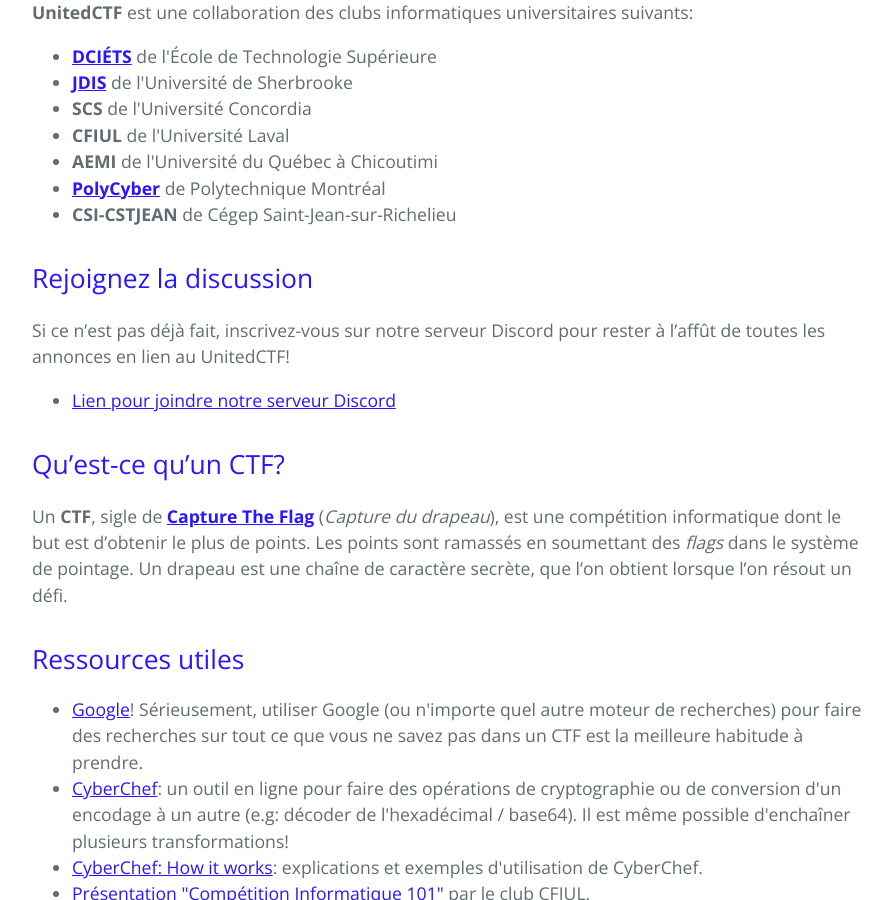
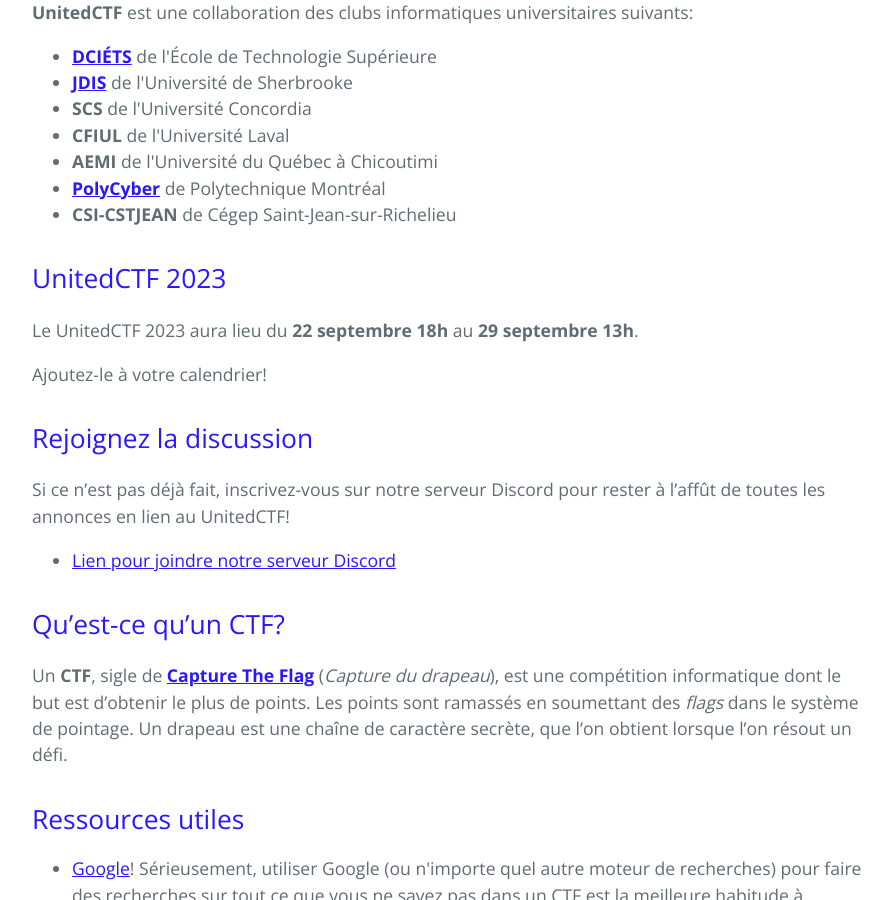
Before and after one commit to UnitedCTF/unitedctf.github.io, a Jekyll site: the page built from index.md, in a window 1280 px wide and 900 px high, scrolled down 686 px. Shown: the whole window, without its empty margins (192-1084 px from the left). Built offline with Jekyll 4.4.1, drawn with Linux system fonts in a browser that asks for light colours.

Commit message:
display date

```diff
--- a/_config.yml
+++ b/_config.yml
@@ -29,13 +29,13 @@ plugins:
 # slack_inscription_url: https://join.slack.com/t/united-ctf/shared_invite/enQtNzMxNTU2NTk3NDA4LTQxMmRjYjkyZGRhMWI5MzU0NjJjNDgzODg5Zjg2ZDYyOWYwODQ3ZjRhOWEwNzA5MGM3OWE2MTc4ZWQ0OTE5MmQ
 discord_invite_link: https://discord.gg/3jwhzDVSN3
 ctf:
-  display: false
+  display: true
   registration_enabled: false
   place: "en ligne"
   name: "UnitedCTF 2023"
   url: "https://ctf.unitedctf.ca/"
-  date_start: "30 septembre 18h30"
-  date_end: "7 octobre 13h"
+  date_start: "22 septembre 18h"
+  date_end: "29 septembre 13h"
 contacts:
   - name: Facebook
     link: https://www.facebook.com/UnitedCTF
```
